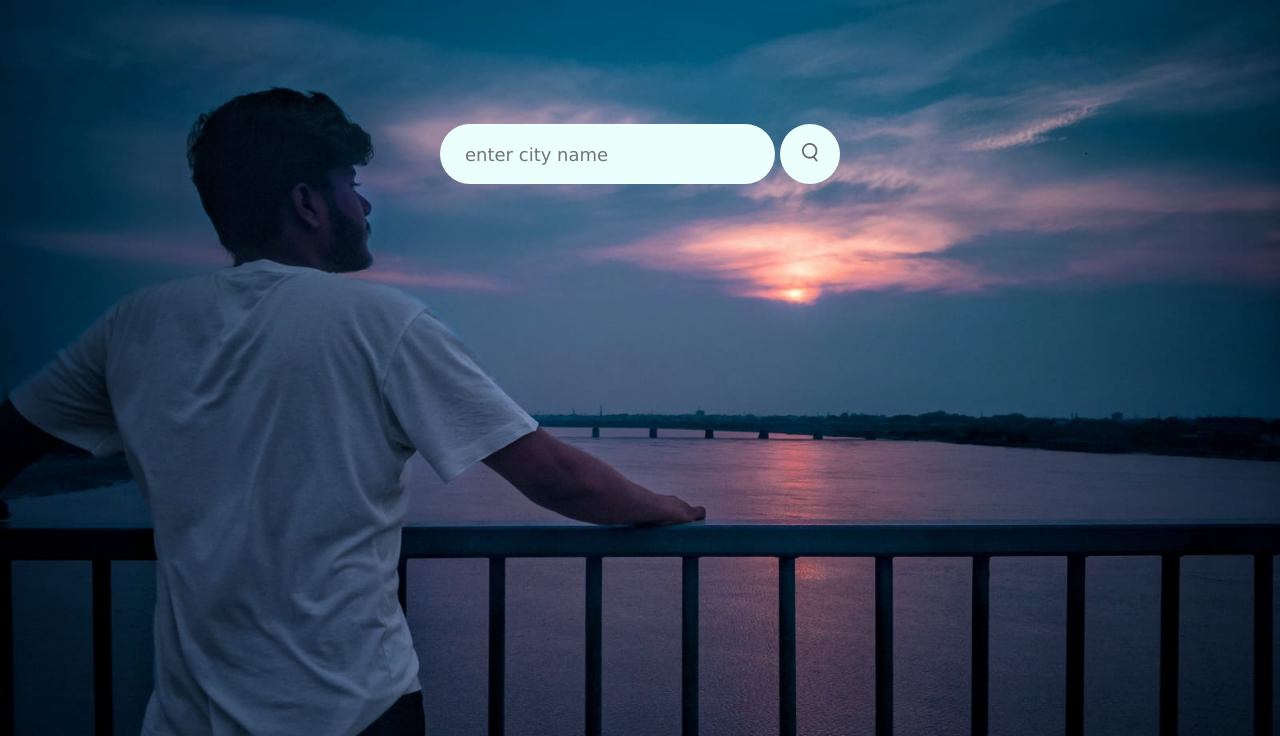
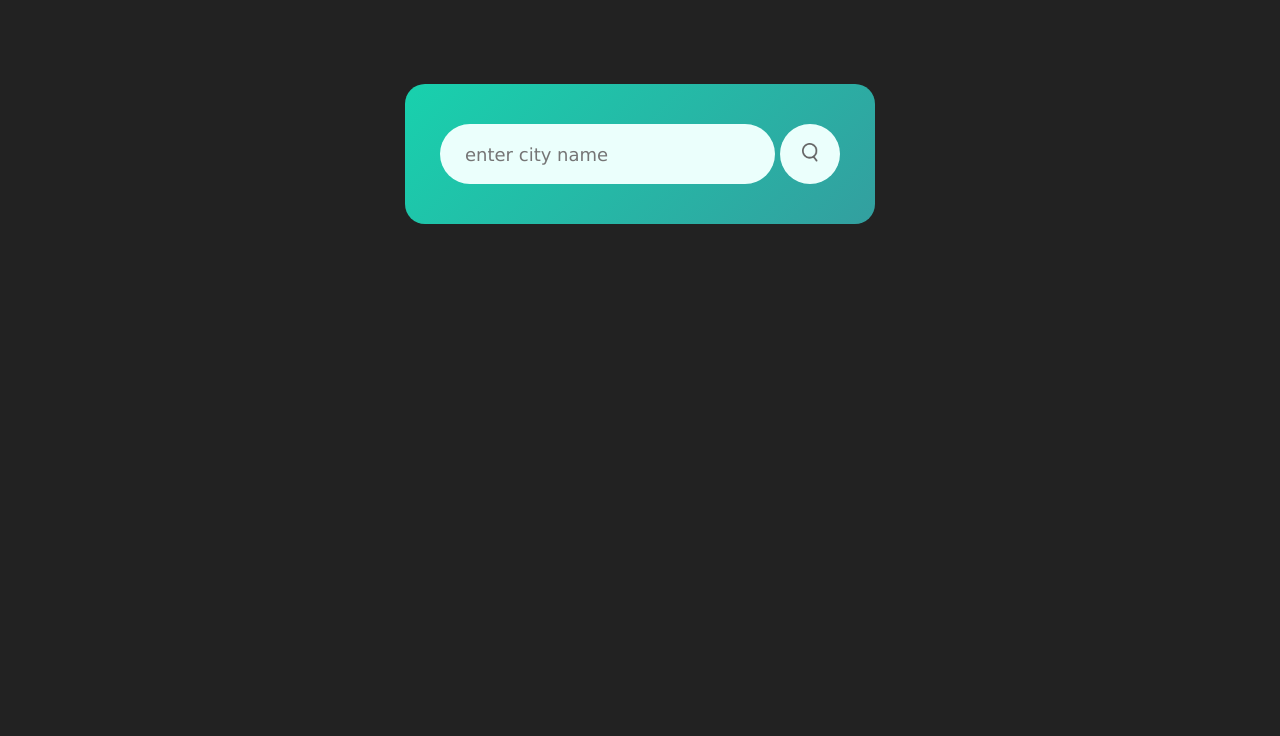
Before and after one commit to rahul95rajpoot/weather_app, a plain HTML site: page index.html in a window 1280 px wide. Shown: the part 64-800 px from the top of the page. Drawn offline with Linux system fonts and the light colour scheme.

Commit message:
Update style.css

```diff
--- a/style.css
+++ b/style.css
@@ -8,7 +8,7 @@
 body{
     background-color: #222;
     color: #fff;
-    background-image: url('images/riverme.jpeg');
+/*     background-image: url('images/riverme.jpeg'); */
     background-size: cover;
     background-repeat: no-repeat;
     background-attachment: fixed;
@@ -23,7 +23,7 @@ body{
     border-radius: 20px;
     padding: 40px 35px;
     text-align: center;
-    background-image: url('images/riverme.jpeg');
+/*     background-image: url('images/riverme.jpeg'); */
     background-size: cover;
     background-repeat: no-repeat;
     background-attachment: fixed;
```
